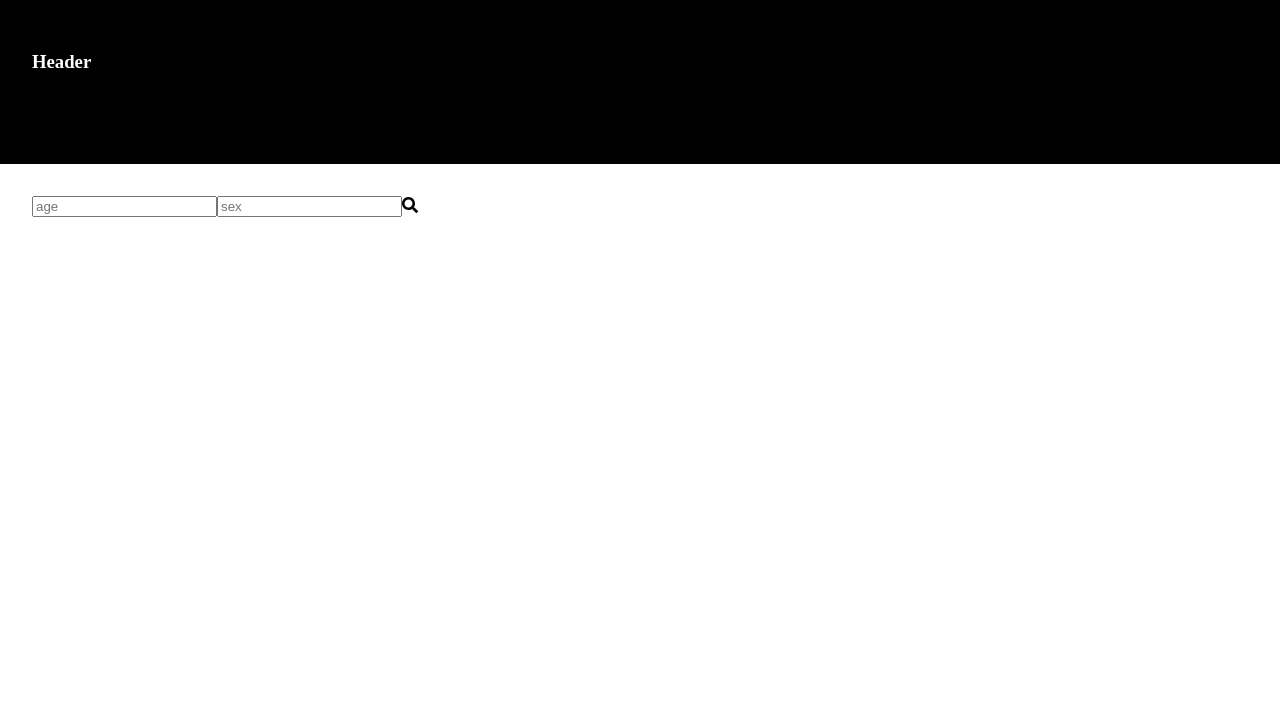
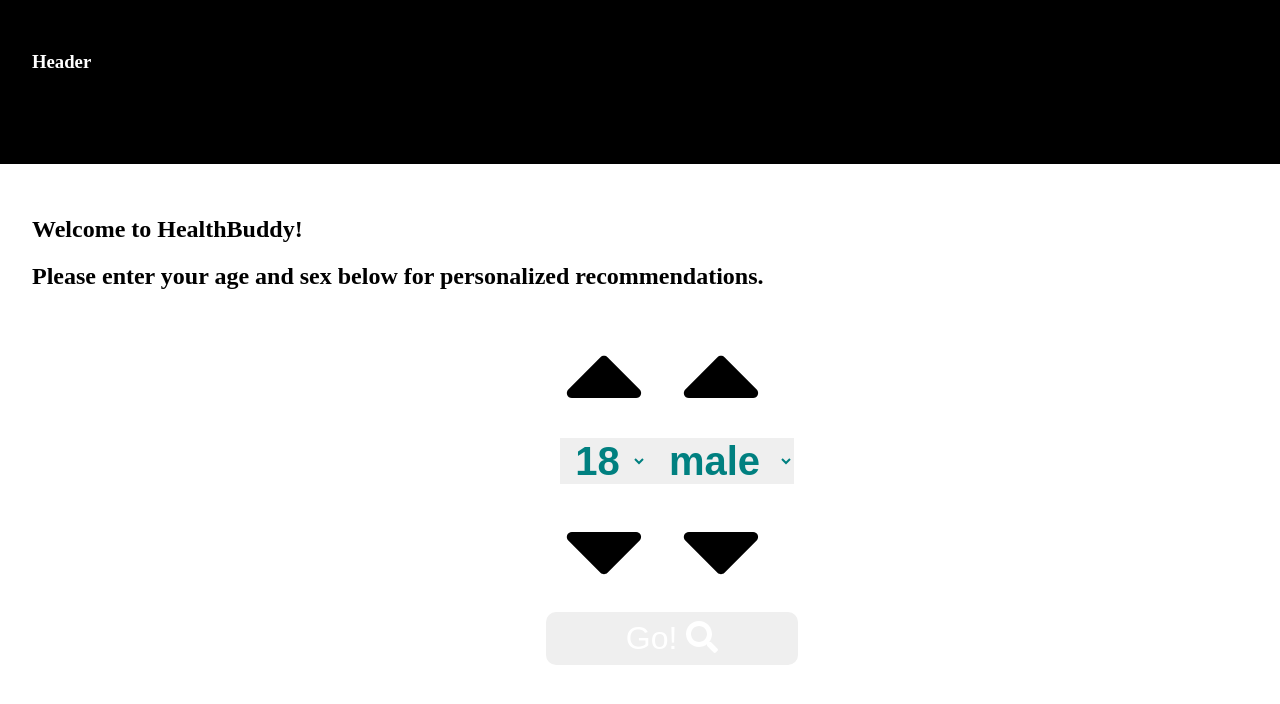
Before and after one commit to Tribe216/healthopedia, a React (Create React App) app: page / in a window 1280 px wide. Shown: the top 704 px of the page. Built offline with nearby package versions, Linux system fonts and the light colour scheme.

Commit message:
add form carets

```diff
--- a/src/components/main/DemoSearch.jsx
+++ b/src/components/main/DemoSearch.jsx
@@ -4,16 +4,21 @@ import styled from 'styled-components';
 import { colors } from 'utilities/styled_helper.js';
 
 import { FontAwesomeIcon } from '@fortawesome/react-fontawesome'
-import { faSearch } from '@fortawesome/free-solid-svg-icons'
+import { faSearch, faCaretDown, faCaretUp } from '@fortawesome/free-solid-svg-icons'
+import { AgeSelect, SexSelect } from './FormElements';
+
 
 class DemoSearch extends React.Component {
   constructor(props) {
     super(props);
 
-    this.state = {age: '', sex: ''};
+    this.state = {age: '18', sex: 'male'};
 
     this.handleChange = this.handleChange.bind(this);
     this.handleSubmit = this.handleSubmit.bind(this);
+    this.increaseAge = this.increaseAge.bind(this);
+    this.decreaseAge = this.decreaseAge.bind(this);
+    this.cycleSex = this.cycleSex.bind(this);
   }
 
   handleChange(event) {
@@ -25,25 +30,66 @@ class DemoSearch extends React.Component {
     this.props.processDemographic(this.state.age, this.state.sex);
   }
 
+  increaseAge() {
+    let newAge = parseInt(this.state.age);
+
+    if (newAge < 110) {
+      newAge++;
+    }
+    this.setState({
+      age:newAge.toString()
+    })
+  }
+
+  decreaseAge() {
+    let newAge = parseInt(this.state.age);
+
+    if (newAge > 0) {
+      newAge--;
+    }
+    this.setState({
+      age: newAge.toString()
+    })
+  }
+
+  cycleSex() {
+    this.setState({
+      sex: this.state.sex === 'male' ? 'female' : 'male'
+    })
+  }
+
   render() {
     return (
       <DemoSearchStyles>
+        <h2>
+          Welcome to HealthBuddy!
+        </h2>
+        <h2>
+          Please enter your age and sex below for personalized recommendations.
+        </h2>
         <form onSubmit={this.handleSubmit}>
-          <input
-            type="text"
-            value={this.state.age}
-            onChange={this.handleChange}
-            placeholder="age"
-            name="age"
-          />
-          <input
-            type="text"
-            value={this.state.sex}
-            onChange={this.handleChange}
-            placeholder="sex"
-            name="sex"
-          />
-          <FontAwesomeIcon icon={faSearch} onClick={this.handleSubmit}/>
+          <CaretContainer>
+            <CaretBox>
+              <FontAwesomeIcon icon={faCaretUp} onClick={this.increaseAge}/>
+              <AgeSelect
+                handleChange={this.handleChange}
+                currentValue={this.state.age}
+              />
+              <FontAwesomeIcon icon={faCaretDown} onClick={this.decreaseAge}/>
+            </CaretBox>
+            <Spacer />
+            <CaretBox>
+              <FontAwesomeIcon icon={faCaretUp} onClick={this.cycleSex}/>
+              <SexSelect
+                handleChange={this.handleChange}
+                currentValue={this.state.sex}
+              />
+              <FontAwesomeIcon icon={faCaretDown} onClick={this.cycleSex}/>
+            </CaretBox>
+          </CaretContainer>
+          <SubmitButton onClick={this.handleSubmit}>
+            Go! <FontAwesomeIcon icon={faSearch} />
+          </SubmitButton>
         </form>
       </DemoSearchStyles>
     );
@@ -51,6 +97,49 @@ class DemoSearch extends React.Component {
 }
 
 const DemoSearchStyles = styled.div`
+  background: ${colors.lightMint};
+  height: 100%;
+  width: 100%;
+`
+
+const CaretContainer = styled.div`
+  display: flex;
+  justify-content: space-between;
+  width: 14rem;
+  margin: 0 auto;
+`
+
+const Spacer = styled.div`
+  width: 1rem;
+`
+
+const CaretBox = styled.div`
+  display: inline-flex;
+  flex-direction: column;
+  align-items: center;
+  font-size: 8rem;
+  color: ${colors.teal}
+
+  svg:hover {
+    color: ${colors.darkTeal};
+    cursor: pointer;
+  }
+`
+
+const SubmitButton = styled.button`
+  font-size: 2rem;
+  padding: .5rem 5rem;
+  display: block;
+  background: ${colors.teal};
+  color: ${colors.white};
+  &:hover {
+    background: ${colors.darkTeal};
+    cursor: pointer;
+  }
+  border-radius: 10px;
+  border: none;
+  margin: 0 auto;
+  text-align: center;
 `
 
 DemoSearch.propTypes = {
```
